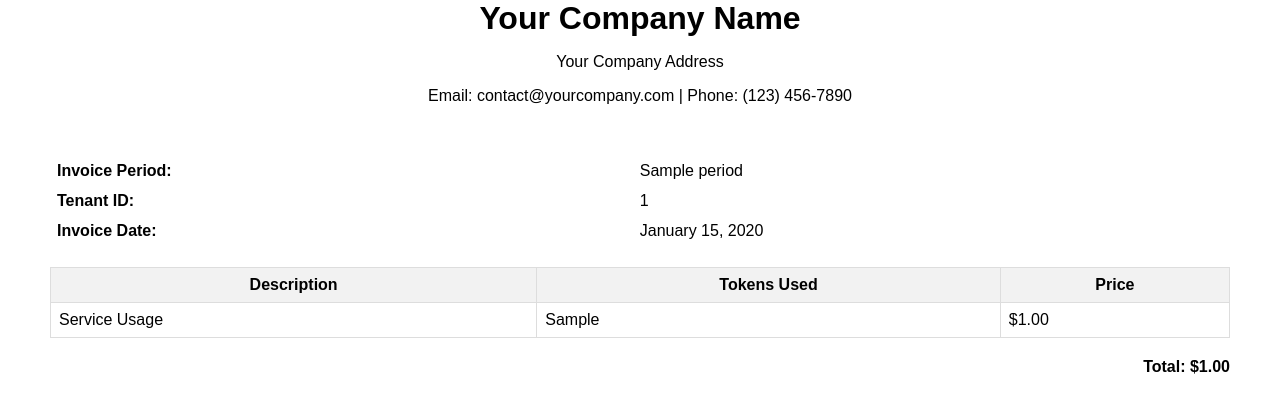
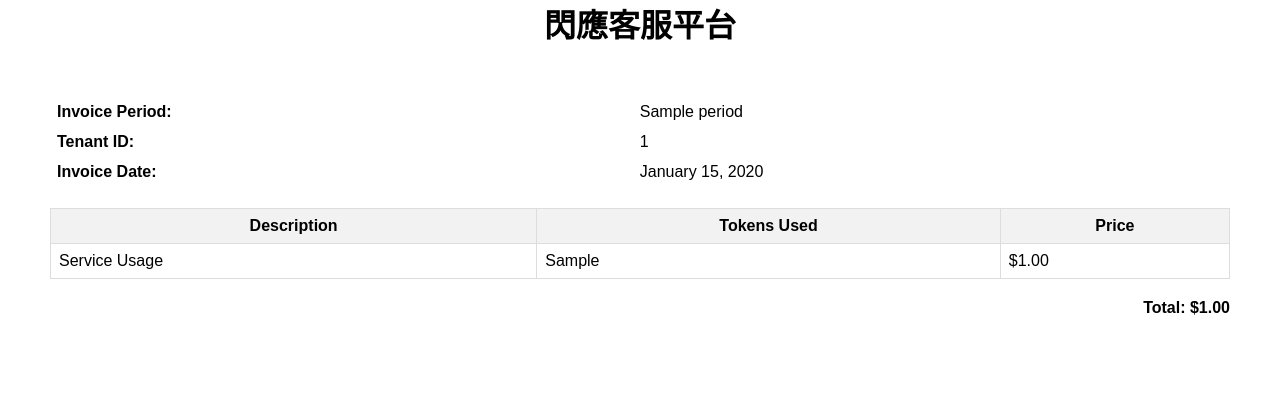
Before and after one commit to daiyunwei1998/tenant_service, a Python web app: template app/templates/invoice_template.html in a window 1280 px wide. Shown: the top 413 px of the page. Run offline with Jinja, Linux system fonts and the light colour scheme; the template is opened without the code that fills it: most values are stand-ins (such as "Sample title", 1, 10 or a date in 2020).

Commit message:
fix: update invoice header

```diff
--- a/app/templates/invoice_template.html
+++ b/app/templates/invoice_template.html
@@ -45,9 +45,7 @@
 </head>
 <body>
     <div class="header">
-        <h1>Your Company Name</h1>
-        <p>Your Company Address</p>
-        <p>Email: contact@yourcompany.com | Phone: (123) 456-7890</p>
+        <h1>閃應客服平台</h1>
     </div>
 
     <table class="details">
```
